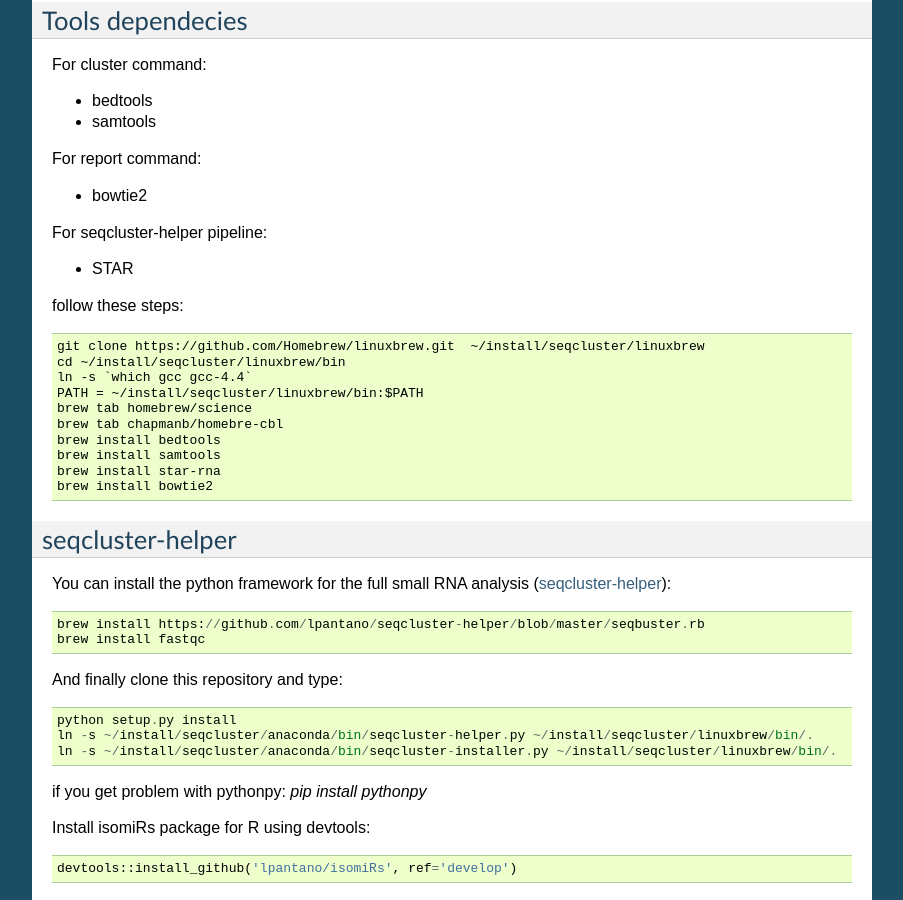
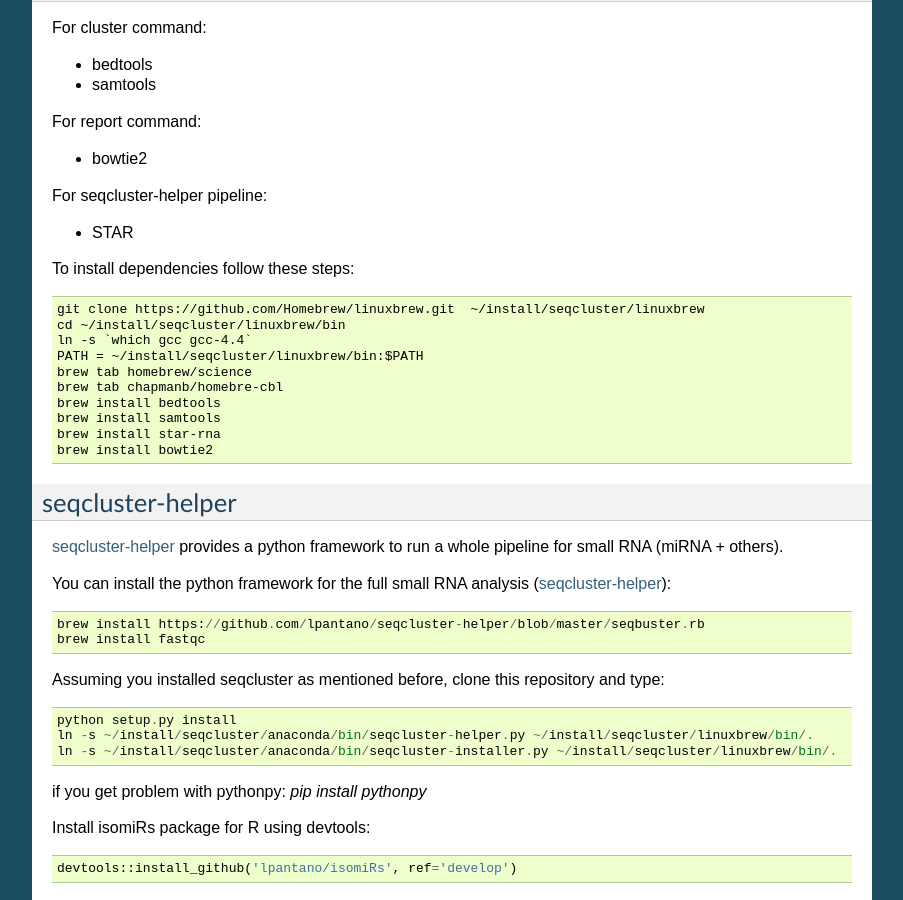
Before and after one commit to lpantano/seqcluster, a Sphinx documentation site: the page built from doc/source/installation.rst, in a window 1280 px wide and 900 px high, scrolled down 955 px. Shown: the whole window, without its empty margins (198-1101 px from the left). Built offline with Sphinx 7.4.7, drawn with Linux system fonts in a browser that asks for light colours; some of the changed text lies outside the part shown.

Commit message:
Update installation.rst

```diff
--- a/doc/source/installation.rst
+++ b/doc/source/installation.rst
@@ -69,7 +67,7 @@
 
 * STAR
 
-follow these steps::
+To install dependencies follow these steps::
 
    git clone https://github.com/Homebrew/linuxbrew.git  ~/install/seqcluster/linuxbrew
    cd ~/install/seqcluster/linuxbrew/bin
@@ -85,12 +83,15 @@
 seqcluster-helper
 ---------
 
+`seqcluster-helper`_ provides
+a python framework to run a whole pipeline for small RNA (miRNA + others).
+
 You can install the python framework for the full small RNA analysis (`seqcluster-helper`_)::
 
     brew install https://github.com/lpantano/seqcluster-helper/blob/master/seqbuster.rb
     brew install fastqc
 
-And finally clone this repository and type::
+Assuming you installed seqcluster as mentioned before, clone this repository and type::
 
     python setup.py install
     ln -s ~/install/seqcluster/anaconda/bin/seqcluster-helper.py ~/install/seqcluster/linuxbrew/bin/.
```
Also changed, not shown: other parts of doc/source/installation.rst (+0 -2 lines).
